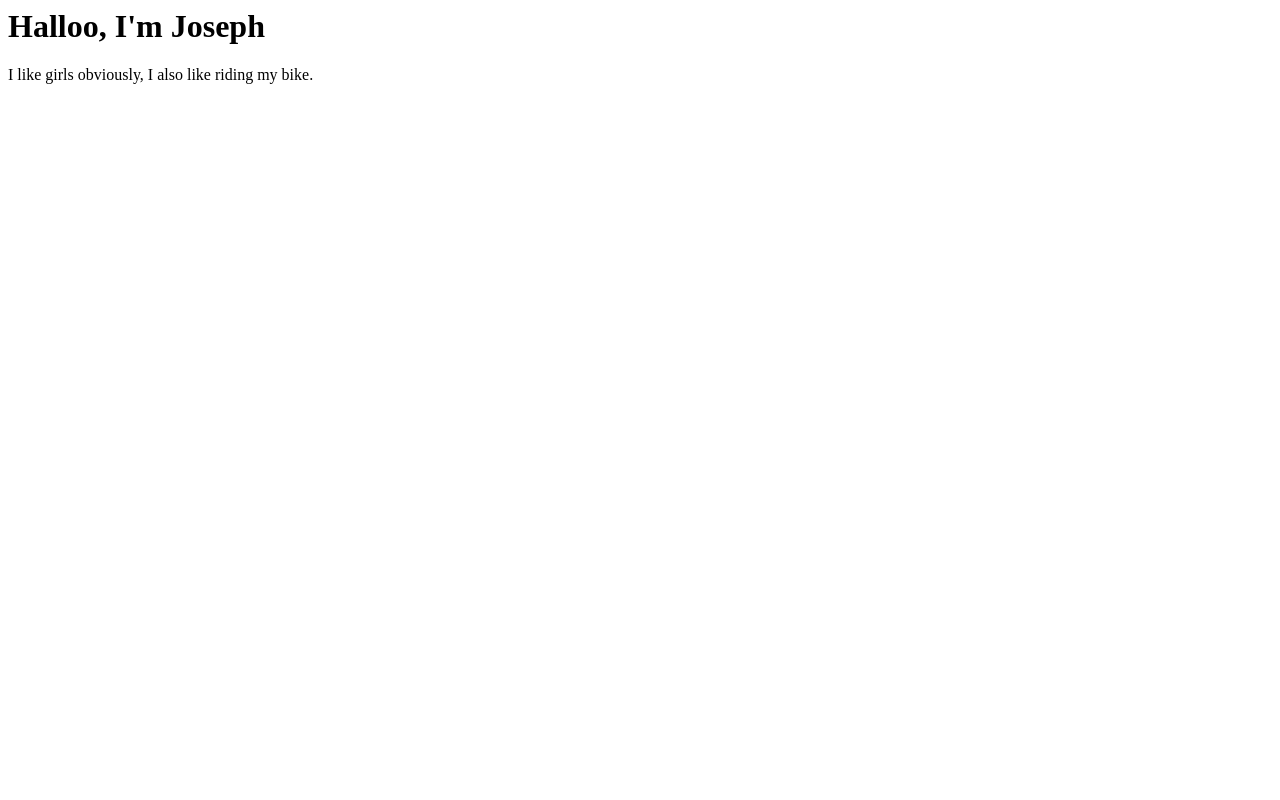
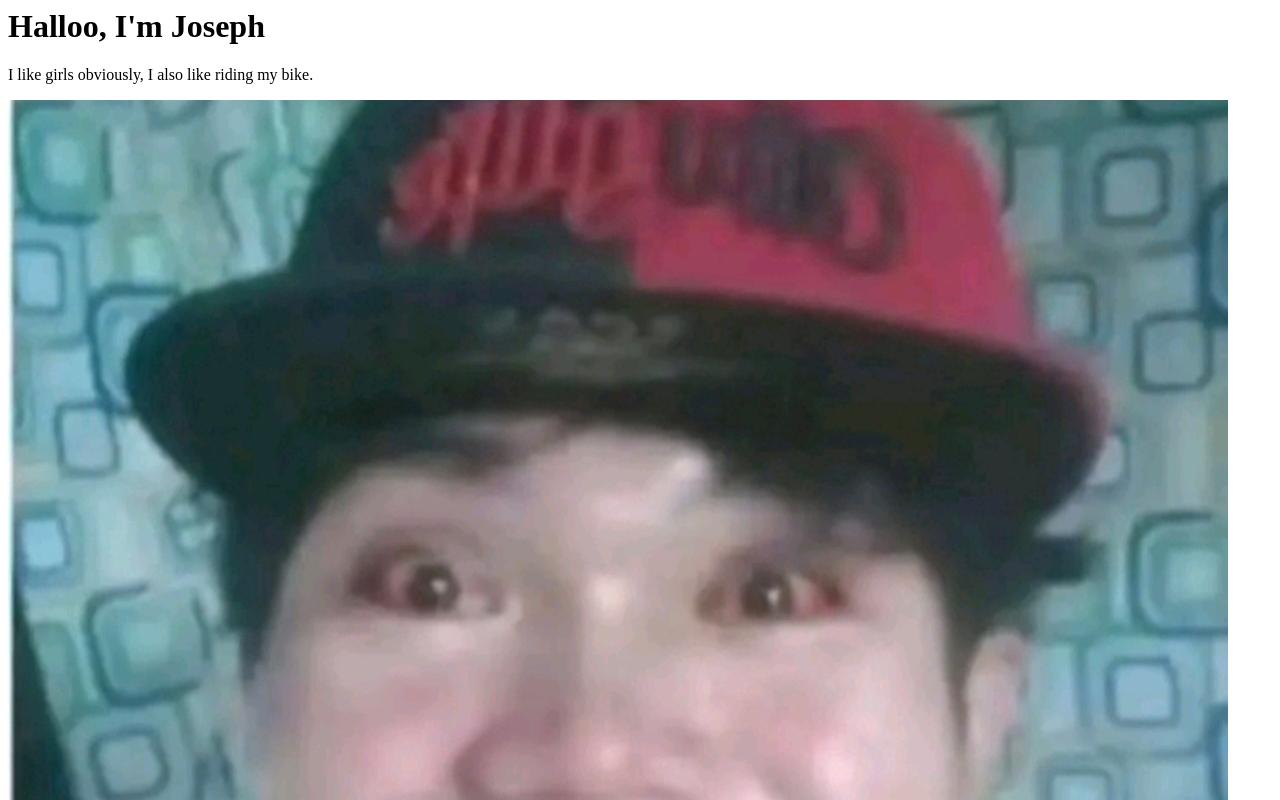
Before and after one commit to terojoseph30-cmd/mywebpage, a plain HTML site: page myprofile/index.html in a window 1280 px wide. Shown: the top 800 px of the page. Drawn offline with Linux system fonts and the light colour scheme.

Commit message:
Update index.html

```diff
--- a/myprofile/index.html
+++ b/myprofile/index.html
@@ -6,6 +6,7 @@
               <div>
                 <h1>Halloo, I'm Joseph</h1>
                 <p>I like girls obviously, I also like riding my bike.</p>
+                      <img src="images/Screenshot_2025-10-24-23-35-45-327_com.ss.android.ugc.trill-edit.jpg">
               </div>
         </body>
 </html>
```
